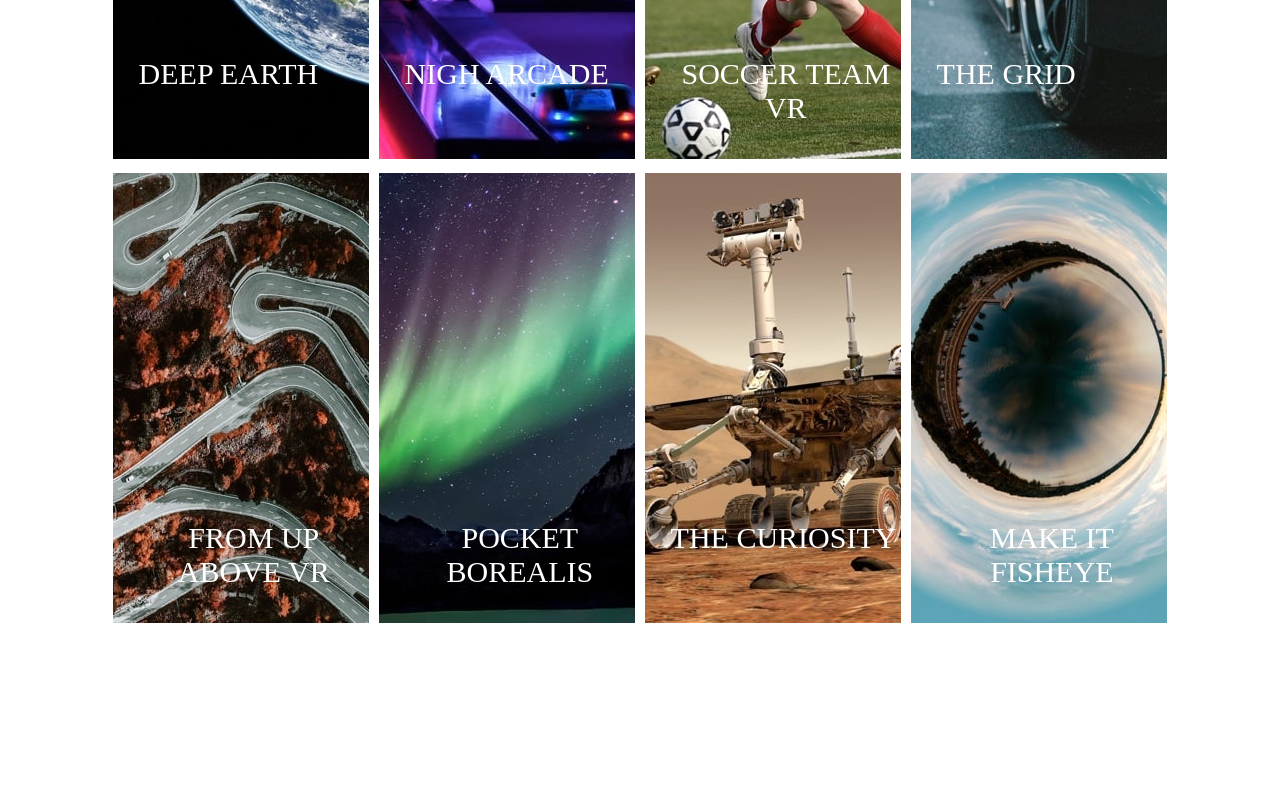
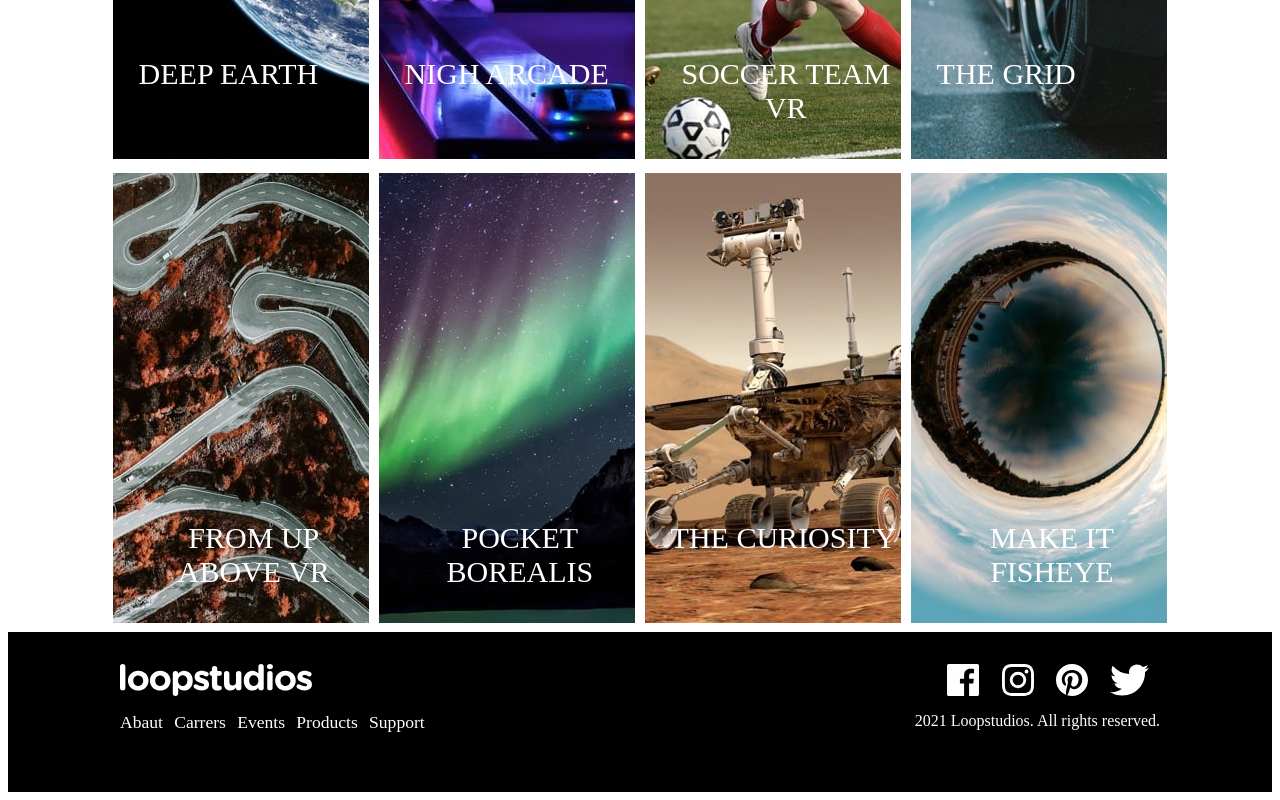
Before and after one commit to pinomannuel26/Worshop_1_React, a React (Vite) app: page / in a window 1280 px wide. Shown: the part 1584-2384 px from the top of the page. Before the commit the page ends 2219 px from the top, so only its background shows below. Built offline with nearby package versions, Linux system fonts and the light colour scheme.

Commit message:
footer terminado

```diff
--- a/src/App.jsx
+++ b/src/App.jsx
@@ -1,7 +1,7 @@
 import Header from "./Components/Header/Header"
 import HeaderMain from "./Components/HeaderMain/HeaderMain"
 import Creations from "./Components/bodyMain/Creations"
-
+import Footer from "./Components/Footer/Footer"
 
 function App() {
 
@@ -10,6 +10,7 @@ function App() {
       <Header/>
       <HeaderMain/>
       <Creations/>
+      <Footer/>
     </>
   )
 }
--- /dev/null
+++ b/src/Components/Footer/Footer.jsx
@@ -0,0 +1,36 @@
+
+import loop from "../../assets/images/Logo.svg"
+import facebook from "../../assets/images/icon-facebook.svg"
+import instagram from "../../assets/images/icon-instagram.svg"
+import pinterest from "../../assets/images/icon-pinterest.svg"
+import twitter from "../../assets/images/icon-twitter.svg"
+import "../../sass/footer/footer.scss"
+const Footer = () => {
+  return (
+    <footer className="footer">
+      <div className="footer__logos">
+        <img src= {loop} alt="logo-del-footer"/>
+        <div className="footer__logos__redes-sociales">
+          <img src={facebook} alt="logo-facebook" />
+          <img src={instagram} alt="logo-instagram " />
+          <img src={pinterest} alt="logo-pinterest" />
+          <img src={twitter} alt="logo-twitter" />
+        </div>
+      </div>
+      <div className="footer__texto">
+            <nav>
+                <ul className='footer__texto__navegacion'>
+                    <li className='footer__texto__navegacion--link'><a href="#">Abaut</a></li>
+                    <li className='footer__texto__navegacion--link'><a href="#">Carrers</a></li>
+                    <li className='footer__texto__navegacion--link'><a href="#">Events</a></li>
+                    <li className='footer__texto__navegacion--link'><a href="#">Products</a></li>
+                    <li className='footer__texto__navegacion--link'><a href="#">Support</a></li>
+                </ul>
+            </nav>
+             <p className="footer__texto--parrafo">2021 Loopstudios. All rights reserved.</p>
+      </div>
+    </footer>
+
+  )
+}
+export default Footer
--- /dev/null
+++ b/src/sass/footer/footer.scss
@@ -0,0 +1,46 @@
+.footer{
+  background-color: black;
+  padding: 2rem 7rem;
+  &__logos{
+    display: flex;
+    justify-content: space-between;
+    &__redes-sociales{
+      width: 14rem;
+      display: flex;
+      justify-content: space-around;
+
+    }
+  }
+  &__texto{
+    display:flex;
+    justify-content: space-between;
+    &__navegacion{
+      display: flex;
+      list-style: none;
+      margin-left: 0;
+      padding-left: 0;
+      &--link{
+        font-size: 1.1rem;
+        margin-right: .7rem;
+        margin-bottom: .7rem;
+
+        & a{
+          text-decoration: none;
+          color: white;
+          &:hover{
+            cursor: pointer;
+            border-bottom: 3px solid white;
+          }
+        }
+
+      }
+
+    }
+    &--parrafo{
+      color: white;
+
+
+    }
+  }
+
+}
```
